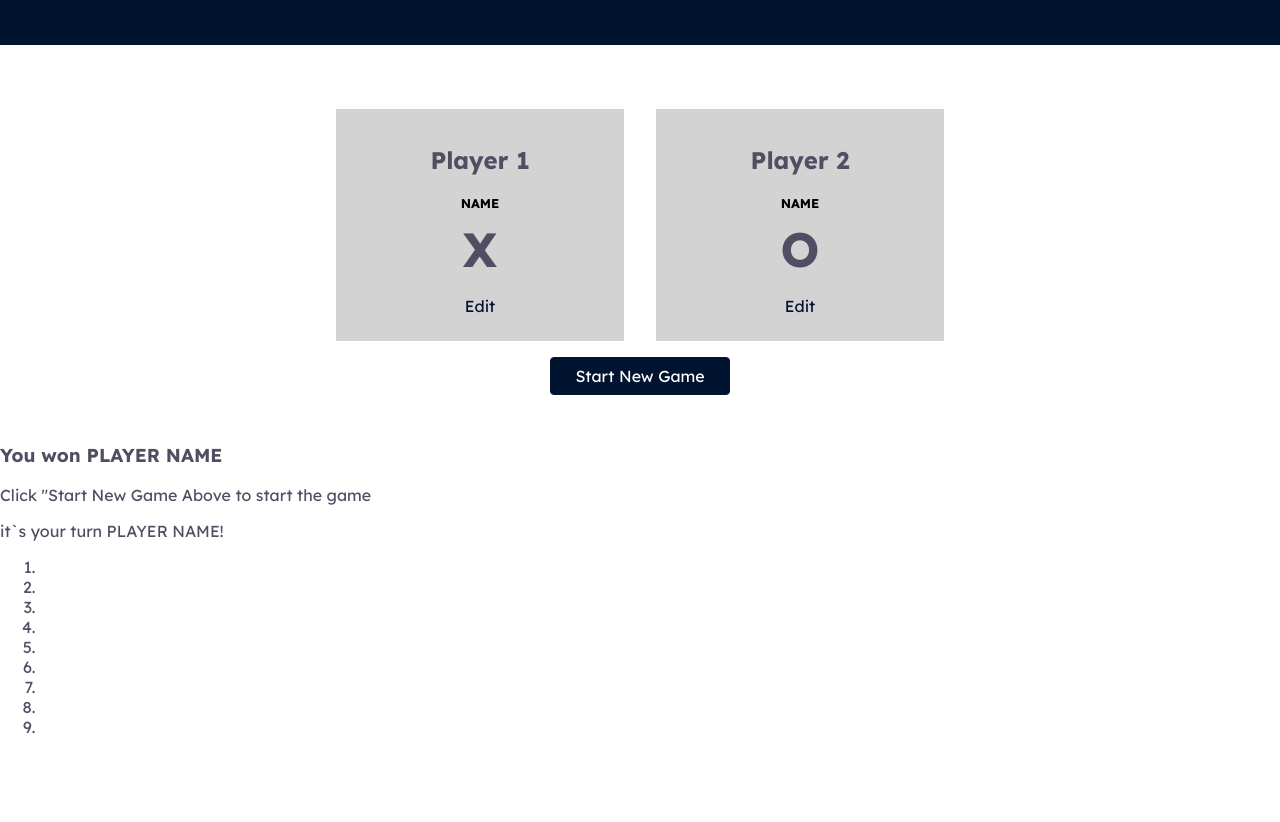
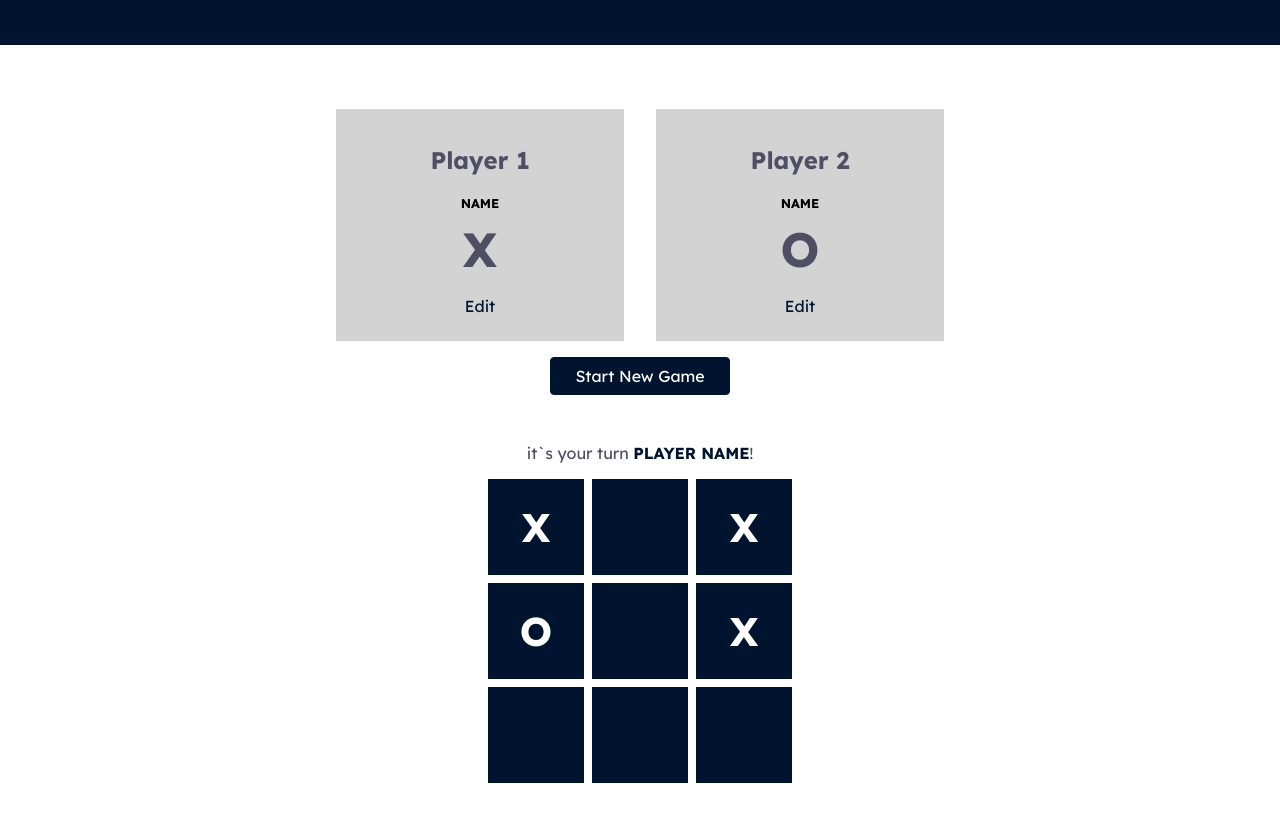
Before and after one commit to OraoCodes/Tic-Tac-Toe-v2, a plain HTML site: page index.html in a window 1280 px wide. Shown: the part 138-960 px from the top of the page. Before the commit the page ends 891 px from the top, so only its background shows below. Drawn offline with Linux system fonts and the light colour scheme.

Commit message:
Style the game board

```diff
--- a/index.html
+++ b/index.html
@@ -16,6 +16,7 @@
         <link rel="stylesheet" href="styles/style.css">
         <link rel="stylesheet" href="styles/overlays.css">
         <link rel="stylesheet" href="styles/configuration.css">
+        <link rel="stylesheet" href="styles/game-board.css">
     </head>
     <body>
         <div id="backdrop"></div>
@@ -59,23 +60,20 @@
             </section>
 
             <section id="active-game">
-                <article>
+                <article id="game-over">
                     <h3>You won
                         <span id="winner-name">PLAYER NAME</span></h3>
                     <p>Click "Start New Game Above to start the game</p>
                 </article>
-
                 <p>it`s your turn
                     <span id="active-player-name">PLAYER NAME</span>!</p>
-                <ol>
+                <ol id="game-board">
+                    <li class="disabled">X</li>
                     <li></li>
+                    <li class="disabled">X</li>
+                    <li class="disabled">O</li>
                     <li></li>
-                    <li></li>
-
-                    <li></li>
-                    <li></li>
-                    <li></li>
-
+                    <li class="disabled">X</li>
                     <li></li>
                     <li></li>
                     <li></li>
--- /dev/null
+++ b/styles/game-board.css
@@ -0,0 +1,48 @@
+#active-game{
+    text-align: center;
+    margin: 2rem 0 5rem 0;
+    /* display: none; */
+}
+#game-over{
+    width: 90%;
+    max-width: 40rem;
+    padding: 1rem 2rem;
+    margin: auto;
+    background-color: #00142F;
+    box-shadow: 0 2px 8px #00142F;
+    color: white;
+    display: none;
+}
+#active-player-name{
+    font-weight: bold;
+    color: #00142F;
+}
+#game-board{
+    margin: 1rem 0;
+    padding: 0;
+    list-style: none;
+    display: grid;
+    grid-template-columns: repeat(3, 6rem);
+    grid-template-rows: repeat(3, 6rem);
+    justify-content: center;
+    gap: 0.5rem;
+}
+#game-board li{
+    background-color: #00142F;
+    cursor: pointer;
+    display: flex;
+    justify-content: center;
+    align-items: center;
+    font-size: 2.5rem;
+    font-weight: bold;
+    color: white;
+}
+#game-board li:hover{
+    background-color: silver;
+}
+#game-board li.disabled{
+    cursor: default;
+    background-color: #00142F;
+    color: white;
+
+}
```
